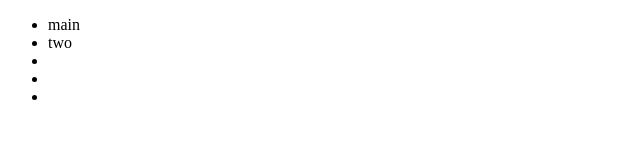
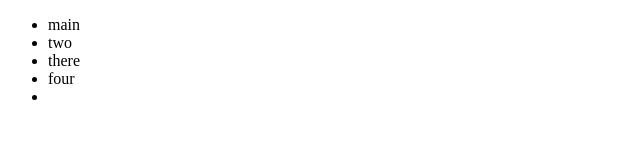
Before and after one commit to mtaraabi/testGitbub, a plain HTML site: page index.html in a window 1280 px wide. Shown: the full height of the page, 0-640 px from the left. Drawn offline with Linux system fonts and the light colour scheme.

Commit message:
change lu > li there and four

```diff
--- a/index.html
+++ b/index.html
@@ -10,8 +10,8 @@
   <ul>
     <li>main </li>
     <li>two</li>
-    <li></li>
-    <li></li>
+    <li>there</li>
+    <li>four</li>
     <li></li>
   </ul>
 
```
